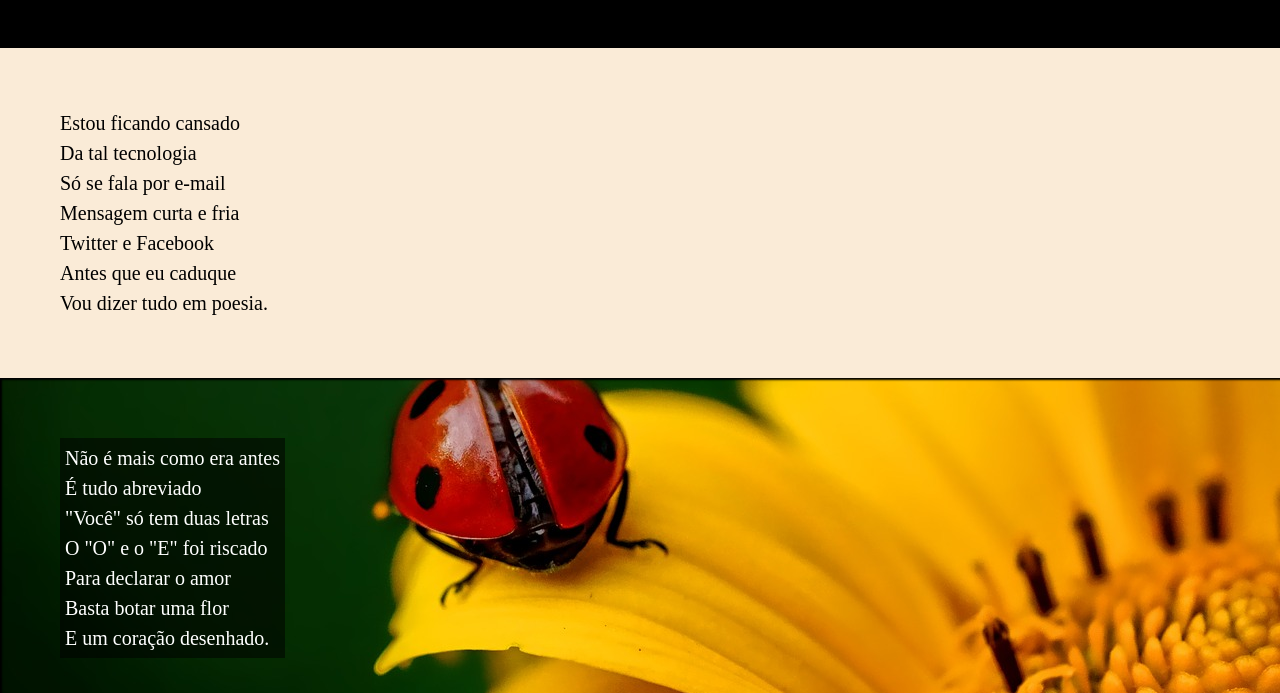
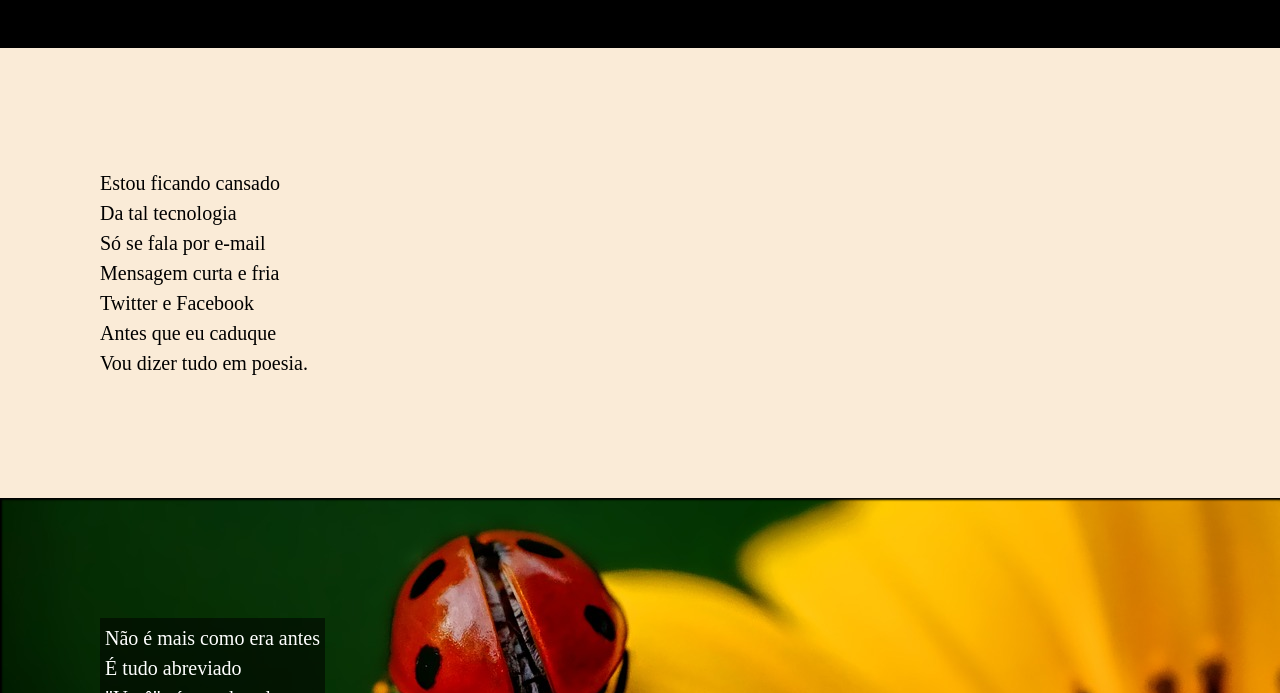
Before and after one commit to RickSilva154/projeto-cordel, a plain HTML site: page index.html in a window 1280 px wide. Shown: the part 107-800 px from the top of the page. Drawn offline with Linux system fonts and the light colour scheme; a web font is replaced by a local one.

Commit message:
atualizei o padding

```diff
--- a/estilos/style.css
+++ b/estilos/style.css
@@ -33,7 +33,7 @@ a{
 }
 
 article{
-    padding: 60px 60px;
+    padding: 120px 100px;
     line-height: 30px;
     font-size: 20px;
 
```
